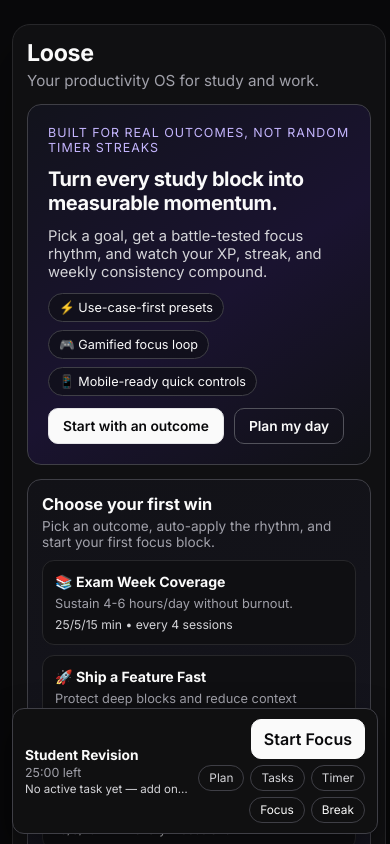
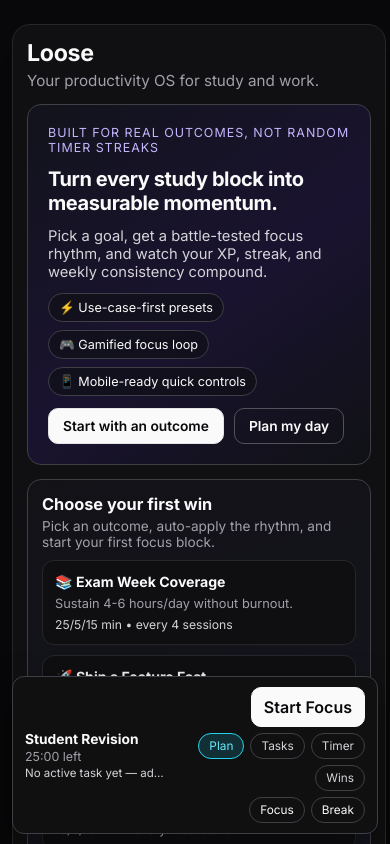
Before and after one commit to dhyoprd/pomodoro-glass, a Next.js app: page / in a window 390 px wide. Shown: the top 844 px of the page. Built offline with nearby package versions, Linux system fonts and the light colour scheme.

Commit message:
feat(mobile): add active section-aware quick shortcuts

```diff
--- a/src/app/globals.css
+++ b/src/app/globals.css
@@ -1204,6 +1204,8 @@ input:focus { border-color: #71717a; }
   .mobile-mode-actions {
     display: flex;
     gap: 6px;
+    flex-wrap: wrap;
+    justify-content: flex-end;
   }
 
   .mobile-shortcuts button,
@@ -1217,4 +1219,10 @@ input:focus { border-color: #71717a; }
     border-color: #3f3f46;
     color: #d4d4d8;
   }
+
+  .mobile-shortcuts button.active-shortcut {
+    border-color: #22d3ee;
+    background: rgba(34, 211, 238, 0.16);
+    color: #67e8f9;
+  }
 }
--- a/src/ui/PomodoroApp.tsx
+++ b/src/ui/PomodoroApp.tsx
@@ -43,6 +43,7 @@ export function PomodoroApp() {
   });
   const [settingsForm, setSettingsForm] = useState({ focus: '', shortBreak: '', longBreak: '', longBreakInterval: '' });
   const [quickStartLinkStatus, setQuickStartLinkStatus] = useState<{ kind: 'success' | 'error'; message: string } | null>(null);
+  const [activeSectionId, setActiveSectionId] = useState('focus-timer');
   const hasHydratedQuickStart = useRef(false);
 
   const scrollToSection = (sectionId: string) => {
@@ -78,6 +79,37 @@ export function PomodoroApp() {
     window.addEventListener('keydown', onKeyDown);
     return () => window.removeEventListener('keydown', onKeyDown);
   }, [controller]);
+
+  useEffect(() => {
+    if (typeof window === 'undefined') return;
+
+    const sections = ['session-planner', 'focus-timer', 'task-capture', 'outcome-blueprints']
+      .map((id) => document.getElementById(id))
+      .filter((section): section is HTMLElement => Boolean(section));
+
+    if (!sections.length) return;
+
+    const observer = new IntersectionObserver(
+      (entries) => {
+        const visible = entries
+          .filter((entry) => entry.isIntersecting)
+          .sort((a, b) => b.intersectionRatio - a.intersectionRatio)[0];
+
+        if (visible?.target.id) {
+          setActiveSectionId(visible.target.id);
+        }
+      },
+      {
+        root: null,
+        threshold: [0.35, 0.6, 0.85],
+        rootMargin: '-20% 0px -45% 0px',
+      },
+    );
+
+    sections.forEach((section) => observer.observe(section));
+
+    return () => observer.disconnect();
+  }, []);
 
   const progress = useMemo(
     () => clamp(((state.timer.total - state.timer.remaining) / state.timer.total) * 100 || 0, 0, 100),
@@ -868,14 +900,37 @@ export function PomodoroApp() {
             {state.timer.running ? 'Pause' : 'Start Focus'}
           </button>
           <div className="mobile-shortcuts" role="group" aria-label="Quick section shortcuts">
-            <button type="button" className="ghost" onClick={() => scrollToSection('session-planner')}>
+            <button
+              type="button"
+              className={`ghost ${activeSectionId === 'session-planner' ? 'active-shortcut' : ''}`}
+              aria-current={activeSectionId === 'session-planner' ? 'true' : undefined}
+              onClick={() => scrollToSection('session-planner')}
+            >
               Plan
             </button>
-            <button type="button" className="ghost" onClick={() => scrollToSection('task-capture')}>
+            <button
+              type="button"
+              className={`ghost ${activeSectionId === 'task-capture' ? 'active-shortcut' : ''}`}
+              aria-current={activeSectionId === 'task-capture' ? 'true' : undefined}
+              onClick={() => scrollToSection('task-capture')}
+            >
               Tasks
             </button>
-            <button type="button" className="ghost" onClick={() => scrollToSection('focus-timer')}>
+            <button
+              type="button"
+              className={`ghost ${activeSectionId === 'focus-timer' ? 'active-shortcut' : ''}`}
+              aria-current={activeSectionId === 'focus-timer' ? 'true' : undefined}
+              onClick={() => scrollToSection('focus-timer')}
+            >
               Timer
+            </button>
+            <button
+              type="button"
+              className={`ghost ${activeSectionId === 'outcome-blueprints' ? 'active-shortcut' : ''}`}
+              aria-current={activeSectionId === 'outcome-blueprints' ? 'true' : undefined}
+              onClick={() => scrollToSection('outcome-blueprints')}
+            >
+              Wins
             </button>
           </div>
           <div className="mobile-mode-actions" role="group" aria-label="Quick mode actions">
```
